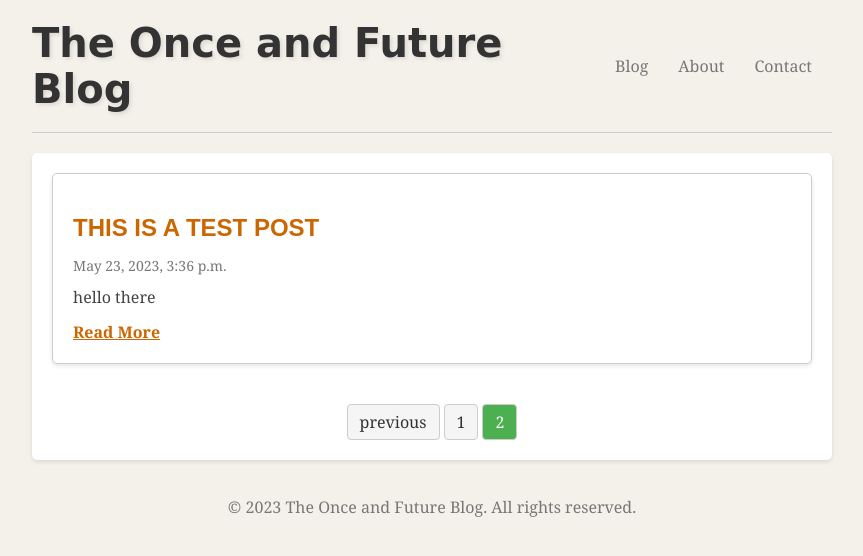
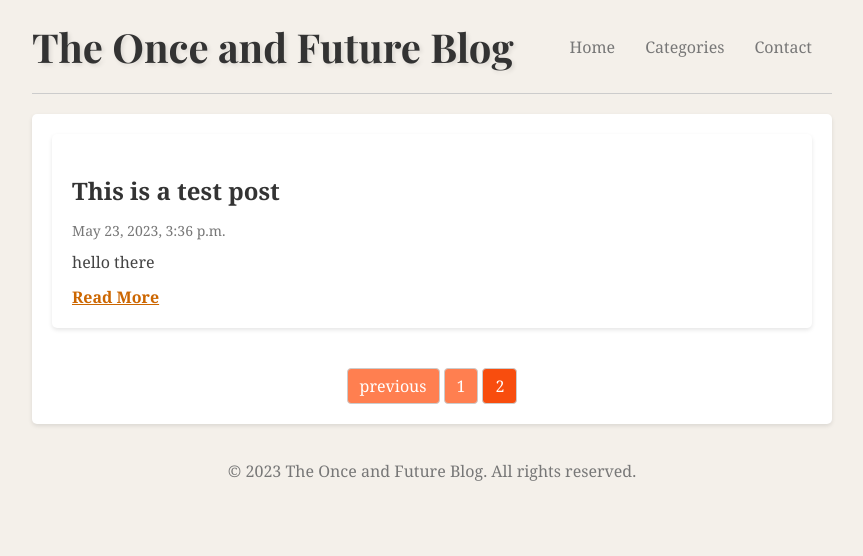
Before and after one commit to Maxington20/DjangoBlog, a Django app: page /?page=2 in a window 1280 px wide. Shown: the top 556 px of the page, without its empty margins (208-1071 px from the left). Run offline with Django 4.2, Linux system fonts and the light colour scheme; data comes from the database, SQL or seed files in the repository; both versions use the stored data as it was after the commit.

Commit message:
more cosmetic changes

```diff
--- a/maxs_blog/blog/templates/blog/base.html
+++ b/maxs_blog/blog/templates/blog/base.html
@@ -3,6 +3,7 @@
 <head>
     <meta charset="UTF-8">
     <title>{% block title %}The Once and Future Blog{% endblock %}</title>
+    <link rel="stylesheet" href="https://fonts.googleapis.com/css?family=Playfair+Display:400,700|Roboto:400,400i,700">
     <style>
         /* Add your base CSS styles here */
         body {
@@ -30,7 +31,7 @@
         }
 
         h1 {
-            font-family: 'Pacifico', cursive;
+            font-family: 'Playfair Display', serif;
             font-size: 40px;
             color: #333;
             margin: 0;
@@ -76,7 +77,7 @@
         }
 
         .post-title {
-            font-size: 24px;
+            font-size: 28px;
             font-weight: bold;
             color: #333;
             margin-bottom: 10px;
@@ -94,6 +95,8 @@
 
         .post-content {
             line-height: 1.6;
+            font-size: 16px;
+            text-align: justify;
         }
 
         .post-image {
@@ -107,24 +110,6 @@
             padding: 20px 0;
             color: #777;
         }
-
-        .author-blurb {
-            margin-top: 40px;
-            padding: 20px;
-            background-color: #f5f5f5;
-            border-radius: 5px;
-        }
-
-        .author-blurb-title {
-            font-size: 20px;
-            font-weight: bold;
-            color: #333;
-            margin-bottom: 10px;
-        }
-
-        .author-blurb-content {
-            line-height: 1.6;
-        }
     </style>
     {% block styles %}{% endblock %}
 </head>
@@ -134,8 +119,8 @@
             <h1 class="header-title">The Once and Future Blog</h1>
             <nav>
                 <ul>
-                    <li><a href="{% url 'blog:index' %}" {% if request.path == '/' %}class="active-link"{% endif %}>Blog</a></li>
-                    <li><a href="#">About</a></li>
+                    <li><a href="{% url 'blog:index' %}" {% if request.path == '/' %}class="active-link"{% endif %}>Home</a></li>
+                    <li><a href="#">Categories</a></li>
                     <li><a href="{% url 'blog:contact' %}" {% if request.path == '/contact/' %}class="active-link"{% endif %}>Contact</a></li>
                     <!-- Add more navigation links as needed -->
                 </ul>
--- a/maxs_blog/blog/templates/blog/contact.html
+++ b/maxs_blog/blog/templates/blog/contact.html
@@ -9,8 +9,6 @@
         margin: 0 auto;
         padding: 20px;
         background-color: #fff;
-        border-radius: 5px;
-        box-shadow: 0 2px 4px rgba(0, 0, 0, 0.1);
     }
 
     .contact-form h2 {
@@ -50,7 +48,7 @@
     }
 
     .form-group button[type="submit"] {
-        background-color: #4CAF50;
+        background-color: #ff7f50;
         color: #fff;
         padding: 10px 20px;
         border: none;
@@ -60,7 +58,7 @@
     }
 
     .form-group button[type="submit"]:hover {
-        background-color: #45a049;
+        background-color: #f84d0e;
     }
 </style>
 {% endblock %}
--- a/maxs_blog/blog/templates/blog/index.html
+++ b/maxs_blog/blog/templates/blog/index.html
@@ -71,9 +71,9 @@
         .pagination-link {
             display: inline-block;
             padding: 6px 12px;
-            color: #333;
+            color: #fff;
             text-decoration: none;
-            background-color: #f5f5f5;
+            background-color: #ff7f50;
             border: 1px solid #ccc;
             border-radius: 4px;
             margin-right: 4px;
@@ -81,11 +81,11 @@
         }
 
         .pagination-link:hover {
-            background-color: #ddd;
+            background-color: #f84d0e;
         }
 
         .current-page {
-            background-color: #4CAF50;
+            background-color: #f84d0e;
             color: white;
         }
 
@@ -106,23 +106,7 @@
             margin-right: 0;
         }
 
-        /* Fantasy-themed styles */
-        .post {
-            border: 1px solid #ccc;
-        }
 
-        .post-title {
-            color: #cc6600;
-            font-family: 'Arial', sans-serif;
-            text-transform: uppercase;
-        }
-
-
-
-        .post:hover .post-image {
-            transform: scale(1.05) rotate(-2deg);
-            border-color: #ff9933;
-        }
     </style>
 {% endblock %}
 
```
Also changed, not shown: maxs_blog/blog/templates/blog/post_detail.html (+38 -0 lines), maxs_blog/db.sqlite3.
